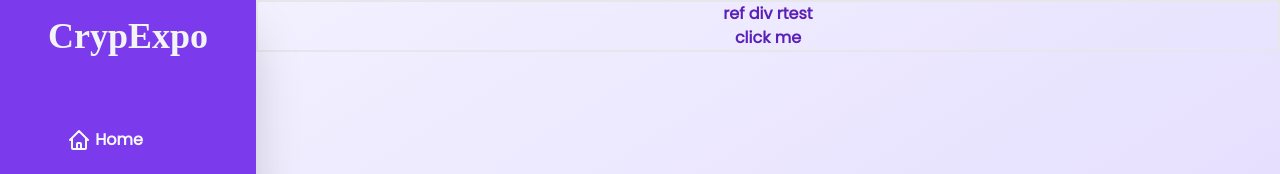
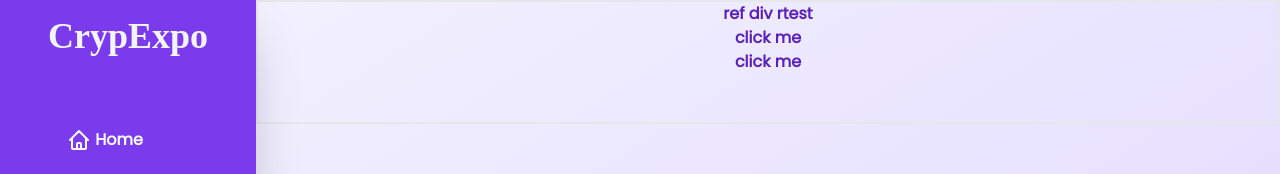
Before and after one commit to alwaz-shahid/frontend-crypto-redux-chart, a Next.js app: page /exchange in a window 1280 px wide. Shown: the top 174 px of the page. Built offline with nearby package versions, Linux system fonts and the light colour scheme; no server answers; a web font is replaced by a local one.

Commit message:
ref on click modal type of

```diff
--- a/pages/exchange/index.js
+++ b/pages/exchange/index.js
@@ -24,16 +24,22 @@ export default function ExchangePage() {
   }, [exchanges, data, isLoading])
 
   const handleClick = () => {
-    refNode.classList.remove('text-indigo-800')
-    refNode.classList.add('text-black')
-    alert(refNode.classList)
+    refNode.classList.remove('scale-0')
+    refNode.classList.add('scale-100')
+  }
+  const handleClickTwo = () => {
+    refNode.classList.remove('scale-100')
+    refNode.classList.add('scale-0')
   }
 
   return (
     <section className='min-h-screen w-full overflow-x-hidden overflow-y-scroll no-scrollbar'>
-      <div ref={ref} className="text-indigo-800 border-2 text-center font-semibold">
+      <div className="text-indigo-800 border-2 text-center font-semibold">
         ref div rtest
         <p onClick={handleClick}>click me</p>
+        <p onClick={handleClickTwo}>click me</p>
+        <div ref={ref} className="animated scale-0 bg-red-400" >
+          <h1 className="title-1">this is a modal</h1></div>
       </div>
     </section>
   )
```
